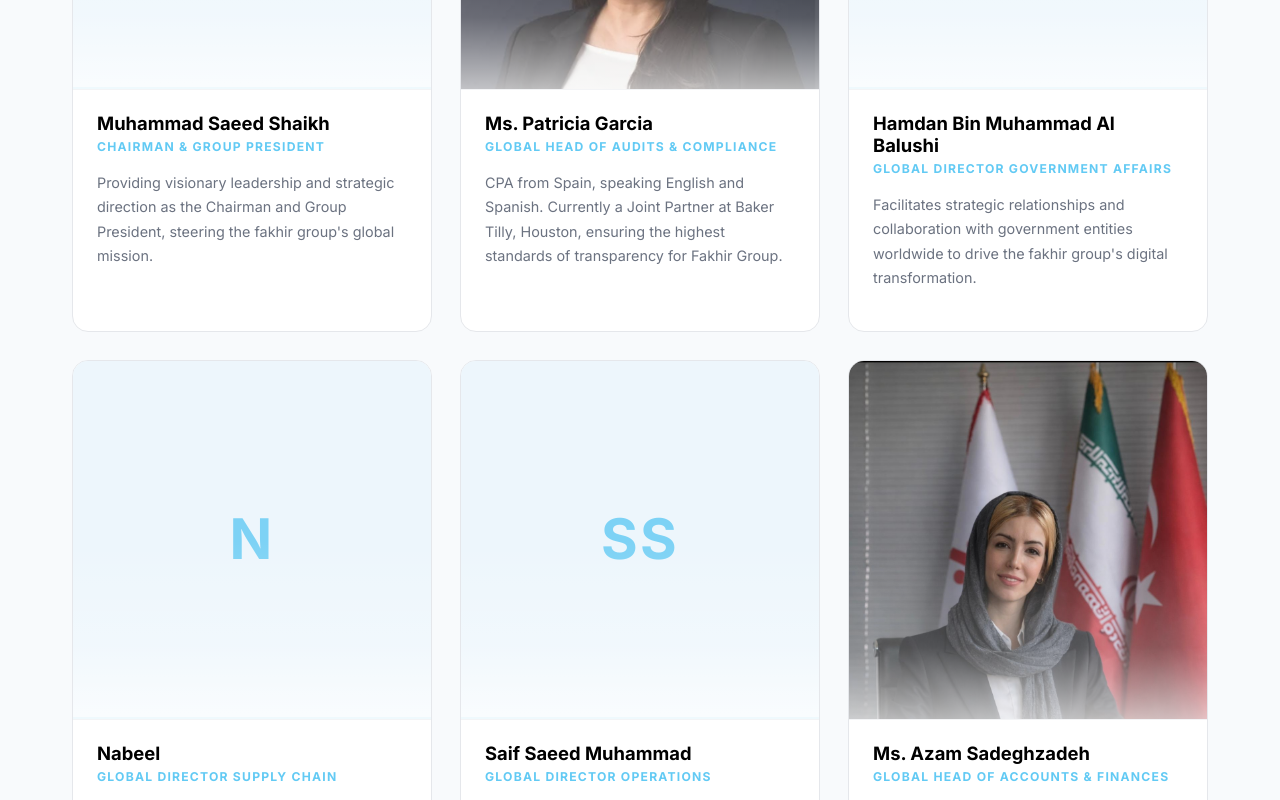
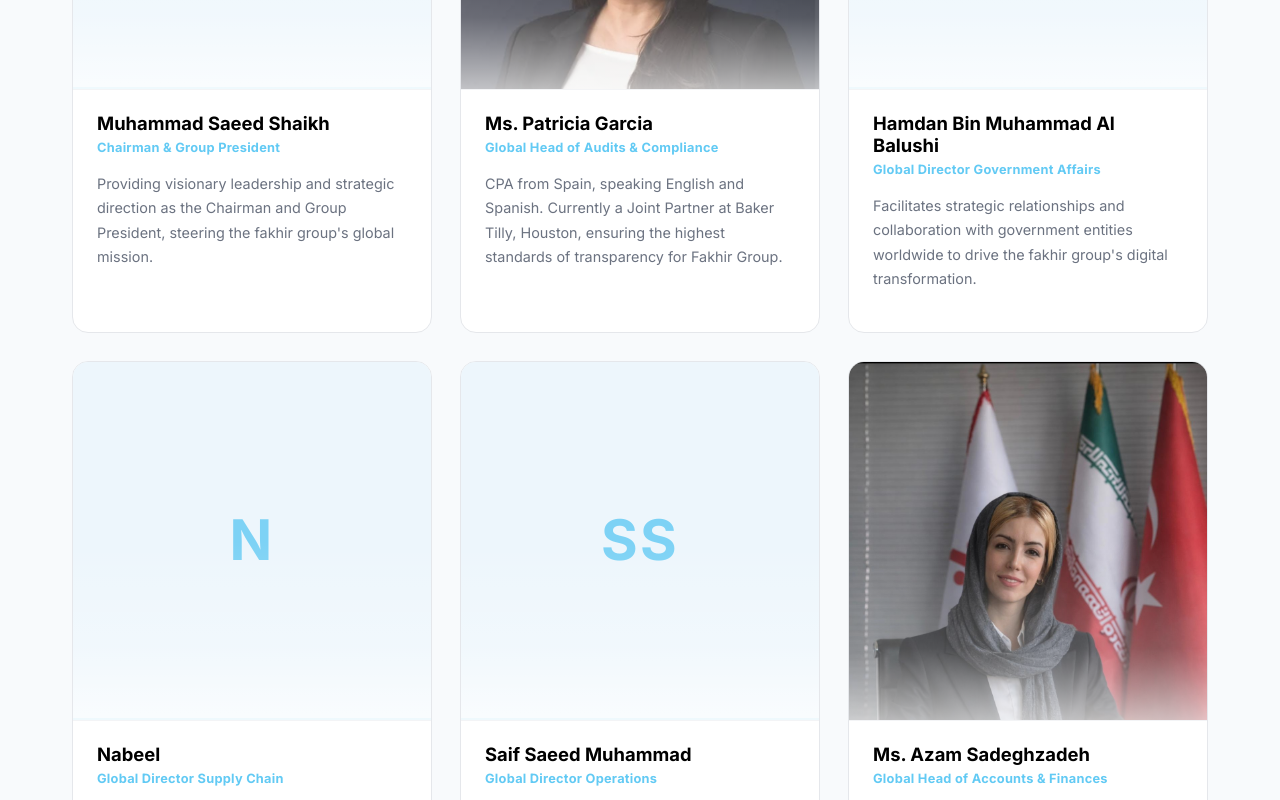
Before and after one commit to huzzy69/fg-free-wifi, a React (Vite) app: page /team in a window 1280 px wide. Shown: the part 920-1720 px from the top of the page. Built offline with nearby package versions, Linux system fonts and the light colour scheme.

Commit message:
Change team member designations to mixed case

```diff
--- a/src/pages/Team.css
+++ b/src/pages/Team.css
@@ -170,10 +170,9 @@
 }
 
 .team-member-designation {
-    font-size: 0.76rem;
+    font-size: 0.8rem;
     font-weight: 700;
-    letter-spacing: 0.1em;
-    text-transform: uppercase;
+    letter-spacing: 0.02em;
     color: var(--color-primary);
     display: block;
     margin-bottom: 10px;
```
